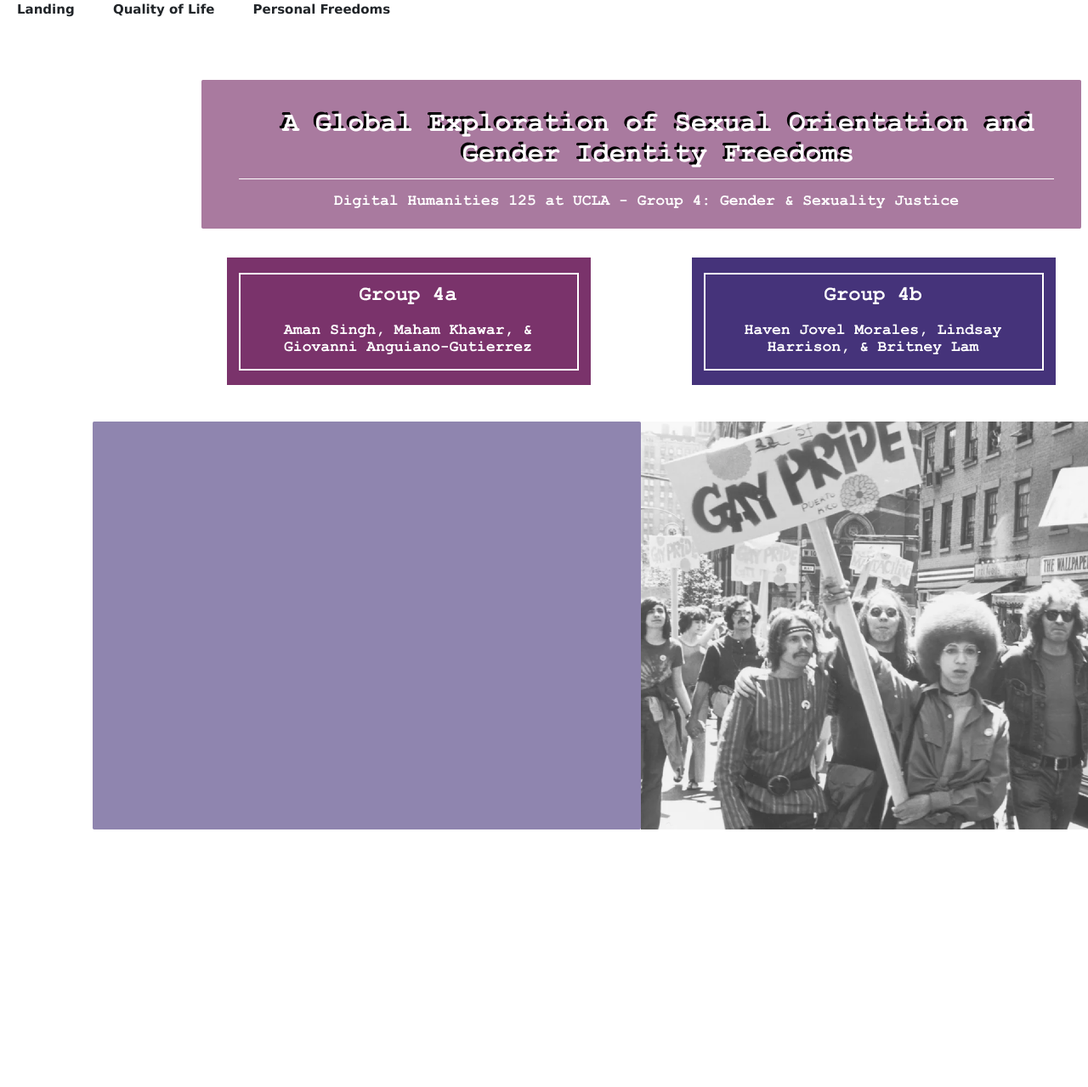
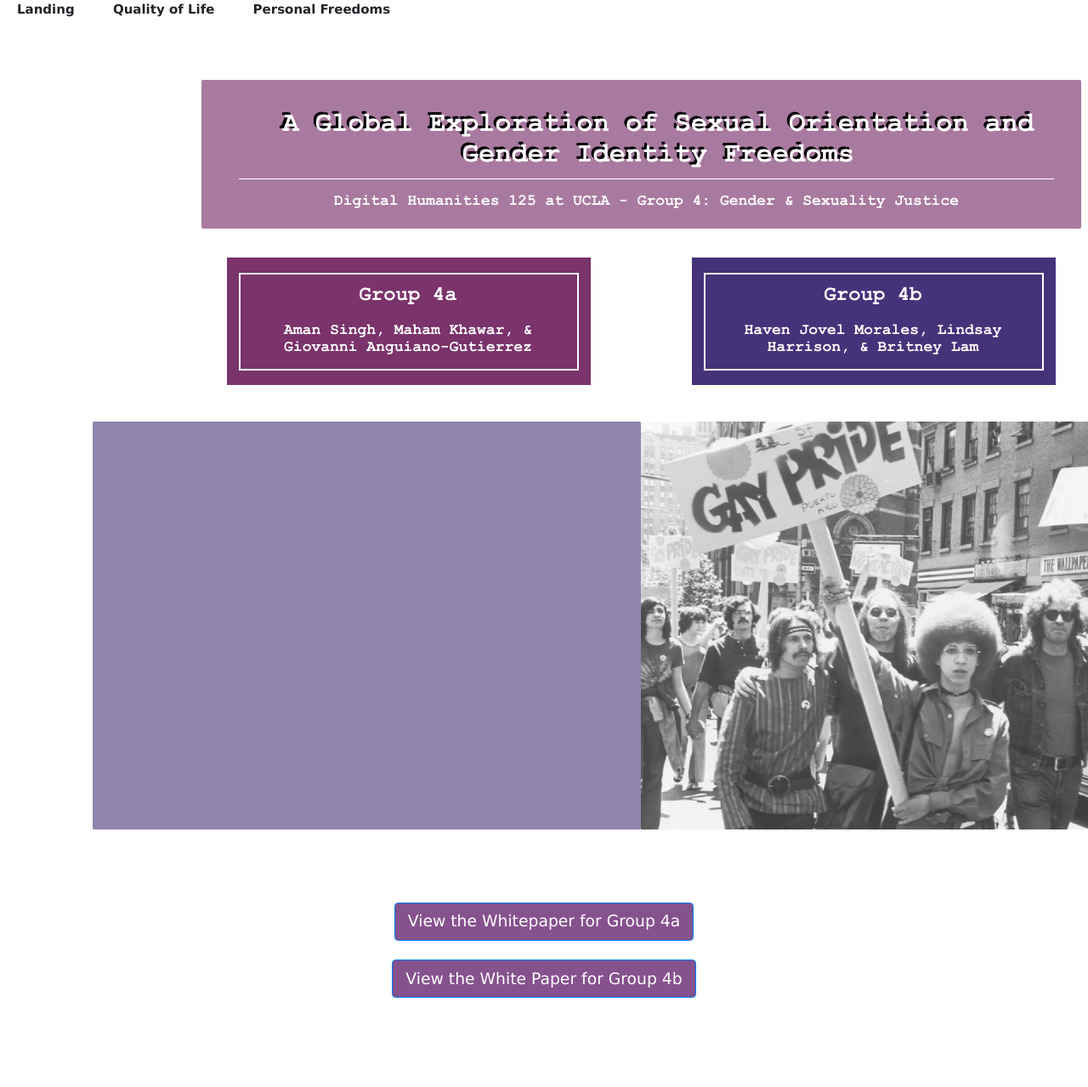
Before and after one commit to LHarrison36/DH125-Final-Project, a Jekyll site: the page built from index.md, in a window 1280 px wide. Shown: the whole page at 85% size. Built offline with Jekyll 4.4.1, drawn with Linux system fonts in a browser that asks for light colours; before the commit the page ends 1062 px from its top, so only the background shows below that.

Commit message:
Update index.md

```diff
--- a/index.md
+++ b/index.md
@@ -4,3 +4,12 @@
 filename: index
 ---
 ![Title page](Landing3.png)
+
+
+<div align="center"><a href="https://docs.google.com/document/d/16fG4Eqmtcvl7le0wbkv6dGUCq0_Uh4XzAsibjYMSwYs/edit?usp=sharing" target="_blank"><button class="btn btn-primary btn-lg">View the Whitepaper for Group 4a</button></a>
+  <br><br>
+  <a href="https://docs.google.com/document/d/1jZCKRWowh3izgRbh3aoxNGhrum0gPC1orxpDx-W8Shs/edit?usp=sharing" target="_blank"><button class="btn btn-primary btn-lg">View the White Paper for Group 4b</button></a></div>
+  <br>
+  <br>
+  <br>
+  <br>
```
